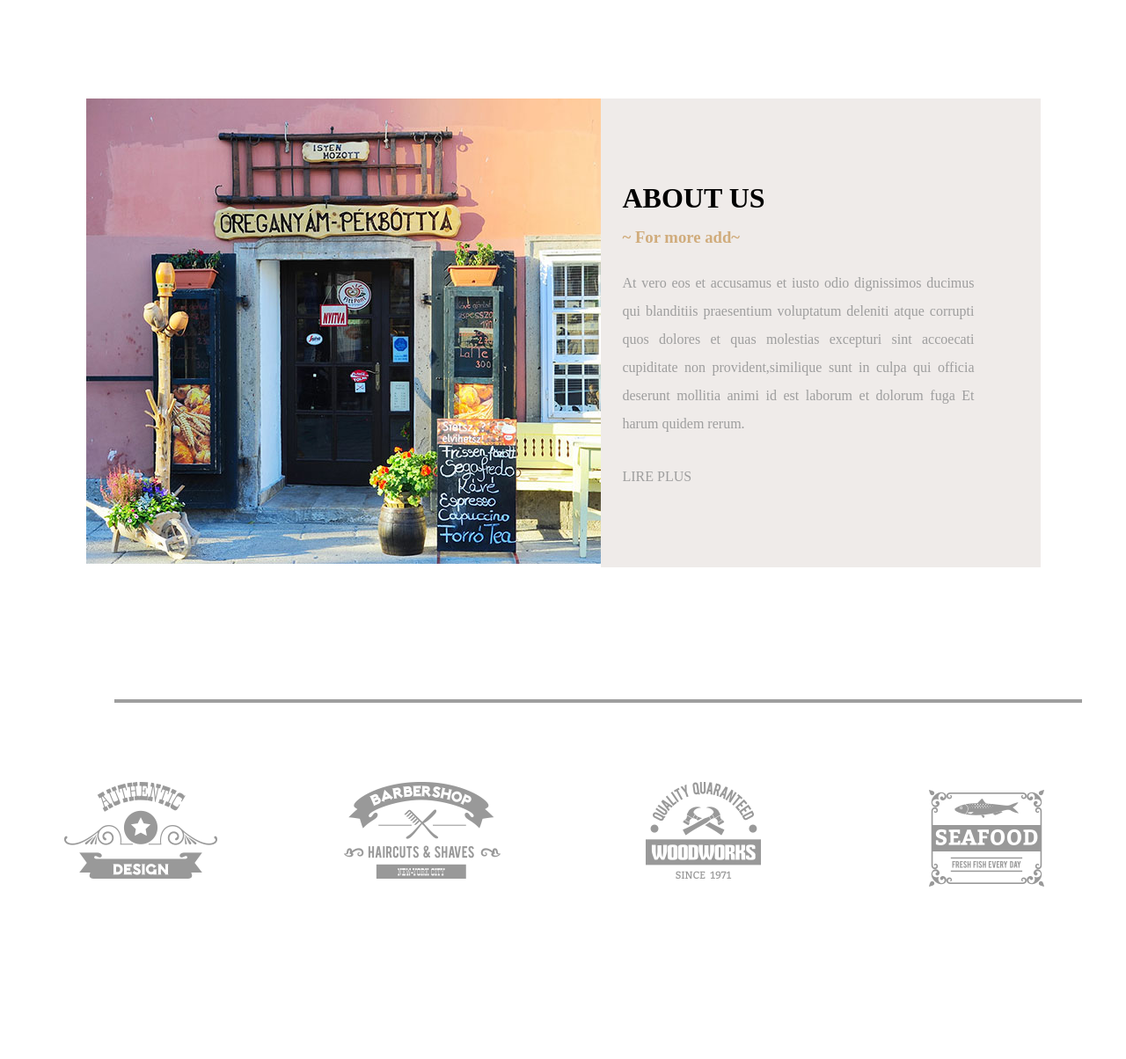
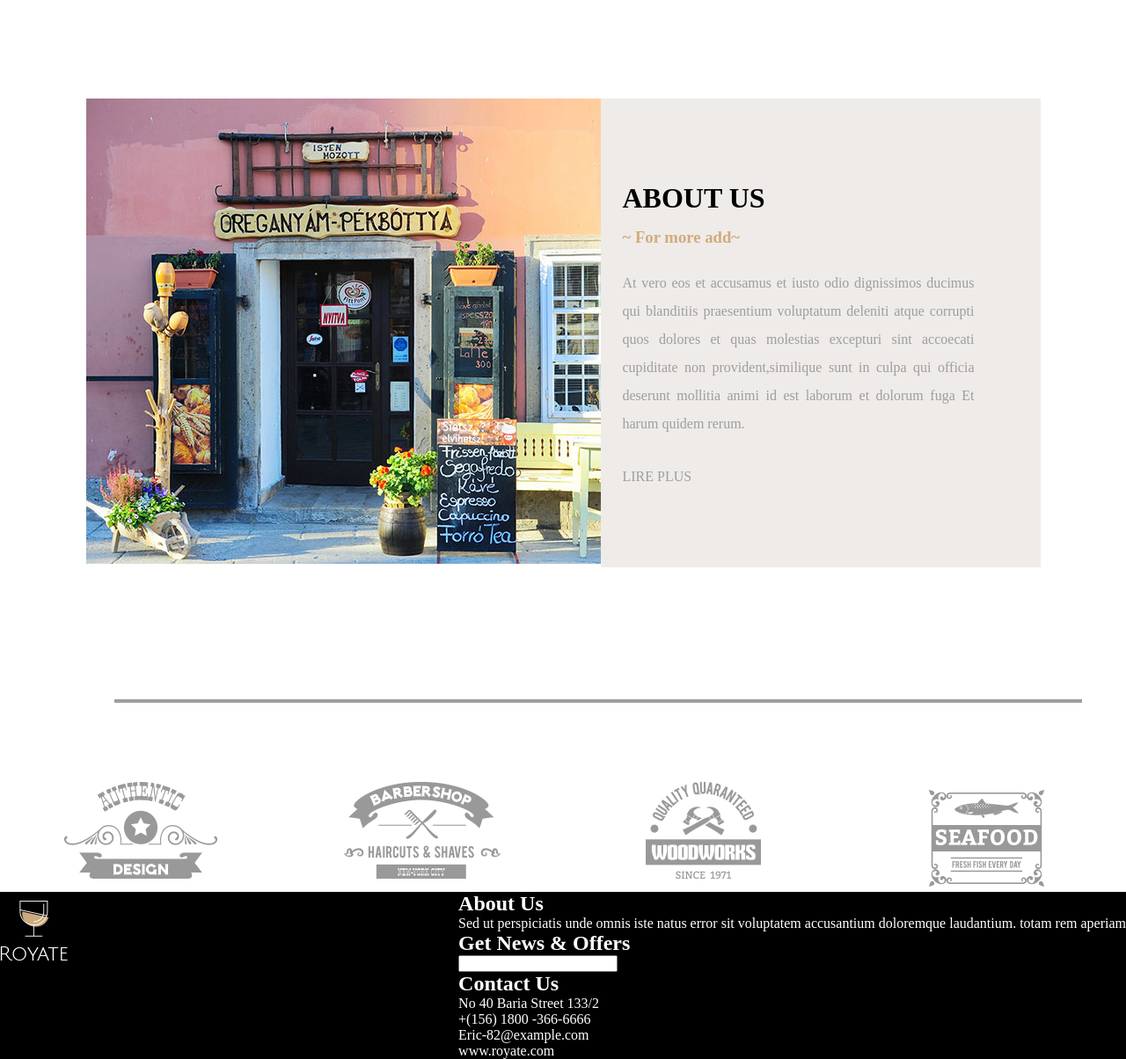
Before and after one commit to stemarono/restaurant, a PHP site: template templates/about/index.html.twig in a window 1280 px wide. Shown: the part 2160-3364 px from the top of the page at 88% size. Before the commit the page ends 3168 px from the top, so only its background shows below. Run offline with PHP 8.4, Linux system fonts and the light colour scheme; the template is opened without the code that fills it, so the values that code supplies are empty; some libraries are stand-ins or nearby versions; some web fonts are replaced.

Commit message:
start footer

```diff
--- a/public/CSS/About.css
+++ b/public/CSS/About.css
@@ -223,14 +223,26 @@
     border:none;
     color:#9E9E9E;
 }
+
+/*FIN SECTION 04*/
+/*****************************************************************
+/*SECTION 05*/
+
 .section-05-content{
     display:flex;
     justify-content: space-around;
     margin-top : 80px;
 }
-.trait{
+.trait-2{
     border: 2px solid #9E9E9E;
     width :1100px;
     margin-left: 130px;
     margin-top: 150px;
 }
+/*FIN SECTION 05*/
+/**********************************************************************
+/*FOOTER*/
+
+.informations{
+    color:white;
+}
--- /dev/null
+++ b/templates/about/_footer.html.twig
@@ -0,0 +1,38 @@
+<footer>
+    <div class="container">
+        <div class="content">
+            <div class="logo">
+                <img src="images/logo.png" alt="verre de vin ">
+            </div>
+            <div class="informations">
+                <div class="part-1">
+                    <div class="title-part">
+                        <h2>about us</h2>
+                    </div>
+                    <div class="paragraph-part">
+                        <p>Sed ut perspiciatis unde omnis iste natus error sit voluptatem accusantium doloremque laudantium. totam rem aperiam</p>
+                    </div>
+                </div>
+                <div class="part-2">
+                    <div class="title-part">
+                        <h2>get news & offers</h2>
+                    </div>
+                    <div>
+                        <input type="text">
+                    </div>
+                </div>
+                <div class="part-3">
+                    <div class="title-part">
+                        <h2>contact us</h2>
+                    </div>
+                    <div class="paragraph-coordinates">
+                        <p>No 40 Baria Street 133/2</p>
+                        <p>+(156) 1800 -366-6666</p>
+                        <p>Eric-82@example.com</p>
+                        <p>www.royate.com</p>
+                    </div>
+                </div>
+            </div>
+        </div>
+    </div>
+</footer>
--- a/templates/about/index.html.twig
+++ b/templates/about/index.html.twig
@@ -124,7 +124,7 @@
         </div>
     </div>
     <div class='section-05'>
-    <div class="trait"></div>
+    <div class="trait-2"></div>
         <div class="section-05-content">
             <div class="partner">
                 <img src="images/partner-2.png" alt="">
@@ -141,4 +141,5 @@
         </div>
     </div>
 </div>
+{{ include ('about/_footer.html.twig')}}
 {% endblock %}
--- a/templates/base.html.twig
+++ b/templates/base.html.twig
@@ -5,7 +5,7 @@
     <meta http-equiv="X-UA-Compatible" content="IE=edge">
     <meta name="viewport" content="width=device-width, initial-scale=1.0">
     <link rel="stylesheet" href="{{asset('CSS/accueil.css')}}">
-    <link rel="stylesheet" href="{{asset('CSS/About.css')}}">
+    <link rel="stylesheet" href="{{asset('CSS/about.css')}}">
     <title> {% block title %} Restaurant SEAFOOD{% endblock %} </title>
 </head>
 <body>
```
